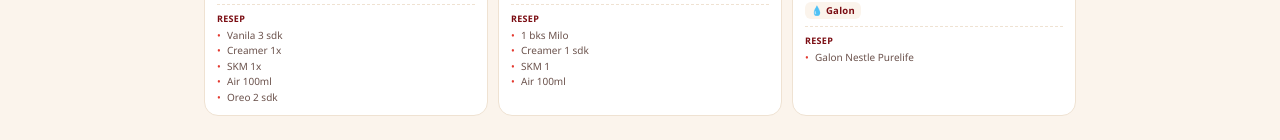
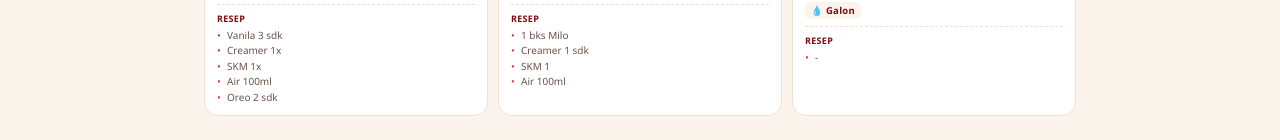
Before and after one commit to zidandevian-ctrl/cofeecafe.github.io, a plain HTML site: page index.html in a window 1280 px wide. Shown: the part 1405-1545 px from the top of the page. Drawn offline with nearby package versions, Linux system fonts and the light colour scheme.

Commit message:
Fix recipe format for Galon Nestle Purelife

```diff
--- a/index.html
+++ b/index.html
@@ -870,7 +870,7 @@ const MENU = [
   {no:19, name:"Milo Cokelat", price:10000,
     recipe:["1 bks Milo", "Creamer 1 sdk", "SKM 1", "Air 100ml"]},
   {no:20, name:"Galon Nestle Purelife", price:22000, notCup:true,
-    recipe:["Galon Nestle Purelife"]},
+    recipe:["-"]},
 ];
 
 let cart = {}; // key: "no-shots" -> {qty, no, shots}
```
